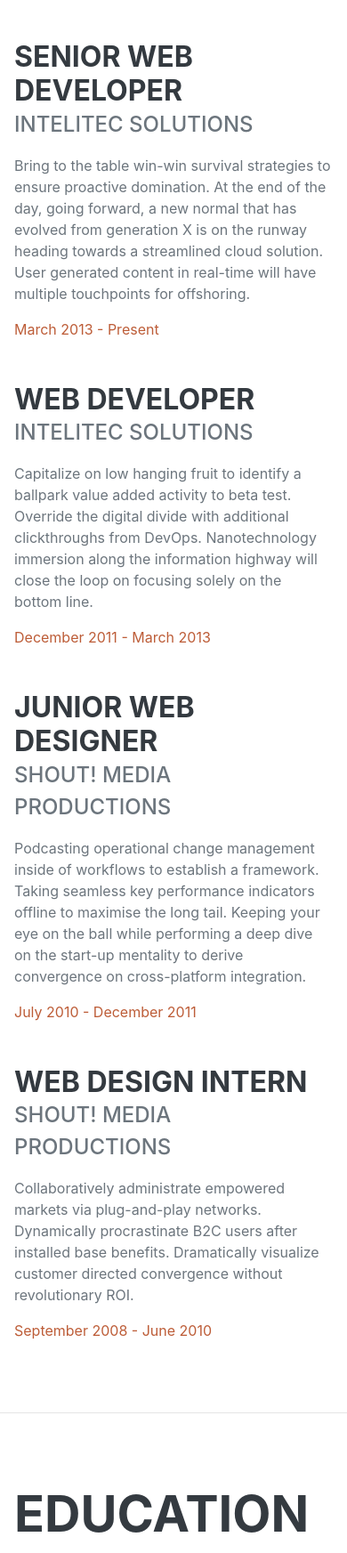
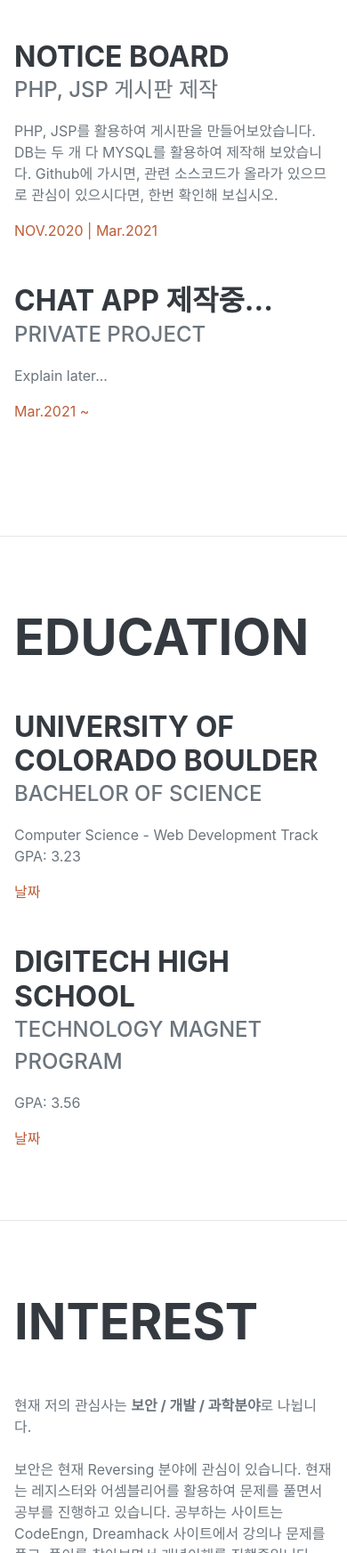
Before and after one commit to Ch10316/Ch10316.github.io, a plain HTML site: page index.html in a window 390 px wide. Shown: the part 1208-2953 px from the top of the page at 89% size. Drawn offline with nearby package versions, Linux system fonts and the light colour scheme; a web font is replaced by a local one.

Commit message:
Update index.html

```diff
--- a/index.html
+++ b/index.html
@@ -67,49 +67,27 @@
         <section class="resume-section" id="experience">
             <div class="resume-section-content">
                 <h2 class="mb-5">Experience</h2>
+                <!-- contents -->
                 <div class="d-flex flex-column flex-md-row justify-content-between mb-5">
                     <div class="flex-grow-1">
-                        <h3 class="mb-0">Senior Web Developer</h3>
-                        <div class="subheading mb-3">Intelitec Solutions</div>
-                        <p>Bring to the table win-win survival strategies to ensure proactive domination. At the end of
-                            the day, going forward, a new normal that has evolved from generation X is on the runway
-                            heading towards a streamlined cloud solution. User generated content in real-time will have
-                            multiple touchpoints for offshoring.</p>
+                        <h3 class="mb-0">Notice Board</h3>
+                        <div class="subheading mb-3">PHP, JSP 게시판 제작</div>
+                        <p>PHP, JSP를 활용하여 게시판을 만들어보았습니다. DB는 두 개 다 MYSQL를 활용하여
+                            제작해 보았습니다. Github에 가시면, 관련 소스코드가 올라가 있으므로 관심이 있으시다면,
+                            한번 확인해 보십시오.
+                        </p>
                     </div>
-                    <div class="flex-shrink-0"><span class="text-primary">March 2013 - Present</span></div>
+                    <div class="flex-shrink-0"><span class="text-primary">NOV.2020 | Mar.2021</span></div>
                 </div>
                 <div class="d-flex flex-column flex-md-row justify-content-between mb-5">
                     <div class="flex-grow-1">
-                        <h3 class="mb-0">Web Developer</h3>
-                        <div class="subheading mb-3">Intelitec Solutions</div>
-                        <p>Capitalize on low hanging fruit to identify a ballpark value added activity to beta test.
-                            Override the digital divide with additional clickthroughs from DevOps. Nanotechnology
-                            immersion along the information highway will close the loop on focusing solely on the bottom
-                            line.</p>
+                        <h3 class="mb-0">Chat app 제작중...</h3>
+                        <div class="subheading mb-3">Private Project</div>
+                        <p>Explain later...</p>
                     </div>
-                    <div class="flex-shrink-0"><span class="text-primary">December 2011 - March 2013</span></div>
+                    <div class="flex-shrink-0"><span class="text-primary">Mar.2021 ~ </span></div>
                 </div>
-                <div class="d-flex flex-column flex-md-row justify-content-between mb-5">
-                    <div class="flex-grow-1">
-                        <h3 class="mb-0">Junior Web Designer</h3>
-                        <div class="subheading mb-3">Shout! Media Productions</div>
-                        <p>Podcasting operational change management inside of workflows to establish a framework. Taking
-                            seamless key performance indicators offline to maximise the long tail. Keeping your eye on
-                            the ball while performing a deep dive on the start-up mentality to derive convergence on
-                            cross-platform integration.</p>
-                    </div>
-                    <div class="flex-shrink-0"><span class="text-primary">July 2010 - December 2011</span></div>
-                </div>
-                <div class="d-flex flex-column flex-md-row justify-content-between">
-                    <div class="flex-grow-1">
-                        <h3 class="mb-0">Web Design Intern</h3>
-                        <div class="subheading mb-3">Shout! Media Productions</div>
-                        <p>Collaboratively administrate empowered markets via plug-and-play networks. Dynamically
-                            procrastinate B2C users after installed base benefits. Dramatically visualize customer
-                            directed convergence without revolutionary ROI.</p>
-                    </div>
-                    <div class="flex-shrink-0"><span class="text-primary">September 2008 - June 2010</span></div>
-                </div>
+
             </div>
         </section>
         <hr class="m-0" />
@@ -124,15 +102,15 @@
                         <div>Computer Science - Web Development Track</div>
                         <p>GPA: 3.23</p>
                     </div>
-                    <div class="flex-shrink-0"><span class="text-primary">August 2006 - May 2010</span></div>
+                    <div class="flex-shrink-0"><span class="text-primary">날짜</span></div>
                 </div>
                 <div class="d-flex flex-column flex-md-row justify-content-between">
                     <div class="flex-grow-1">
-                        <h3 class="mb-0">James Buchanan High School</h3>
+                        <h3 class="mb-0">Digitech High School</h3>
                         <div class="subheading mb-3">Technology Magnet Program</div>
                         <p>GPA: 3.56</p>
                     </div>
-                    <div class="flex-shrink-0"><span class="text-primary">August 2002 - May 2006</span></div>
+                    <div class="flex-shrink-0"><span class="text-primary">날짜</span></div>
                 </div>
             </div>
         </section>
@@ -141,7 +119,19 @@
         <section class="resume-section" id="interests">
             <div class="resume-section-content">
                 <h2 class="mb-5">Interest</h2>     <!-- 흥미도 -->
-                <p></p>
+                <p>현재 저의 관심사는 <strong>보안 / 개발 / 과학분야</strong>로 나뉩니다.
+                    <br><br>
+                    보안은 현재 Reversing 분야에 관심이 있습니다. 현재는 레지스터와 어셈블리어를 활용하여 문제를 풀면서 공부를 진행하고 있습니다.
+                    공부하는 사이트는 CodeEngn, Dreamhack 사이트에서 강의나 문제를 풀고, 풀이를 찾아보면서 개념이해를 진행중입니다.
+                    <br><br>
+                    개발은 현재 Web, App에 둘 다 관심을 두고 있습니다.
+                    반응형 페이지를 따라서 만들어보거나, 안드로이드 스튜디오를 활용하여 어플을 직접 만들어 보면서,
+                    실력을 쌓고 있습니다. 또한 현재는 간단한 어플을 제작하고 있습니다.
+                    <br><br>
+                    과학은 물리, 천체분야에 관심을 두고 있습니다. 개인적인 의견으로
+                    인간에 환경오염으로 더 이상 지구에서는 생활할 수 없다고 생각하기에 제 2의 지구나 우주에 대한 흥미를 갖고 있습니다.
+                    특히 광자와 양자에 관계에 대하여 관심이 많아 더욱 세세하게 공부를 하고 있습니다.
+                </p>
             </div>
         </section>
         <hr class="m-0" />
@@ -154,27 +144,35 @@
                     <li class="list-inline-item"><img src="/assets/img/HTML.png" alt="Html" width="60px;"></li>
                     <li class="list-inline-item"><img src="/assets/img/css.png" alt="CSS" width="60px;"></li>
                     <li class="list-inline-item"><img src="/assets/img/js.png" alt="Js" width="60px;"></li>
+                    <li class="list-inline-item"><img src="/assets/img/php.png" alt="php" height="60px;"></li>
                     <li class="list-inline-item"><img src="/assets/img/C.png" alt="C" width="60px;"></li>
+                    <li class="list-inline-item"><img src="/assets/img/java.png" alt="Java" width="60px;"></li>
                     <li class="list-inline-item"><img src="/assets/img/python.png" alt="python" width="60px;"></li>
+                    <br>
+                    <li class="list-inline-item"><img src="/assets/img/Vscode.png" alt="VScode" width="60px;"></li>
+                    <li class="list-inline-item"><img src="/assets/img/Android.png" alt="Android Studio" width="60px;"></li>
+                    <li class="list-inline-item"><img src="/assets/img/pyCharm.png" alt="Pycharm" width="60px;"></li>
+                    <li class="list-inline-item"><img src="/assets/img/Eclipse.png" alt="Eclipse" width="60px;"></li>
+                    <li class="list-inline-item"><img src="/assets/img/Kali.png" alt="Kali-linux" width="60px;"></li>
                 </ul>
                 <div class="subheading mb-3">Workflow</div>
                 <ul class="fa-ul mb-0">
                     <li>
                         <span class="fa-li"><i class="fas fa-check"></i></span>
-                        Mobile-First, Responsive Design
+                        Preparing...
+                    </li>
+                    <!-- <li>
+                        <span class="fa-li"><i class="fas fa-check"></i></span>
+                        Preparing...
                     </li>
                     <li>
                         <span class="fa-li"><i class="fas fa-check"></i></span>
-                        Cross Browser Testing & Debugging
+                        Preparing...
                     </li>
                     <li>
                         <span class="fa-li"><i class="fas fa-check"></i></span>
-                        Cross Functional Teams
-                    </li>
-                    <li>
-                        <span class="fa-li"><i class="fas fa-check"></i></span>
-                        Agile Development & Scrum
-                    </li>
+                        Preparing...
+                    </li> -->
                 </ul>
             </div>
         </section>
```
